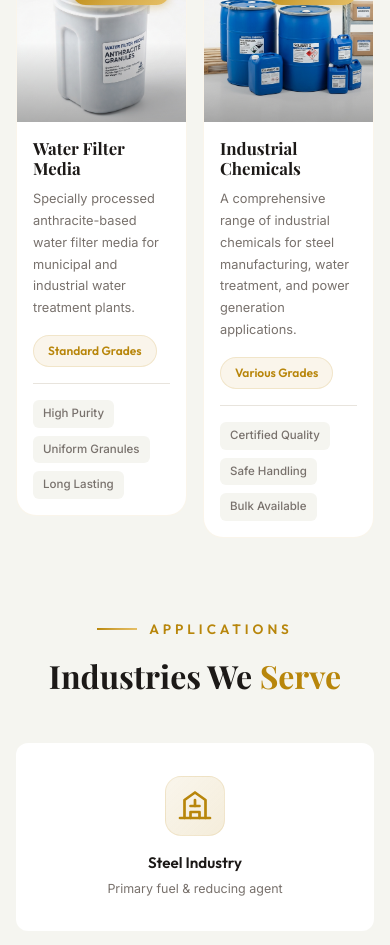
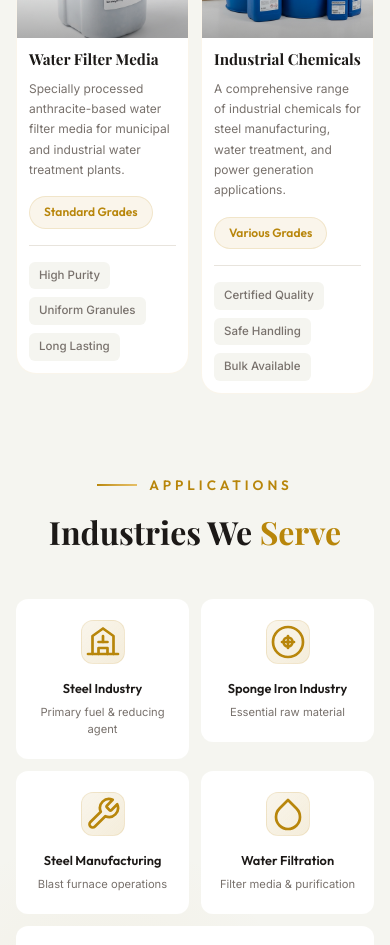
Before and after one commit to srithichatterjee/indoaristom, a Next.js app: page / in a window 390 px wide. Shown: the part 3840-4785 px from the top of the page. Built offline with nearby package versions, Linux system fonts and the light colour scheme; a web font is replaced by a local one.

Commit message:
Fix mobile layout: 2 columns for products, industries, and gallery on small screens

```diff
--- a/src/app/components/Gallery.module.css
+++ b/src/app/components/Gallery.module.css
@@ -189,6 +189,7 @@
 
 @media (max-width: 480px) {
   .galleryGrid {
-    grid-template-columns: 1fr;
+    grid-template-columns: repeat(2, 1fr);
+    gap: 8px;
   }
 }
--- a/src/app/components/Products.module.css
+++ b/src/app/components/Products.module.css
@@ -254,23 +254,23 @@
 @media (max-width: 768px) {
   .productsGrid {
     grid-template-columns: repeat(2, 1fr);
-    gap: 16px;
+    gap: 12px;
   }
 
   .productImageWrap {
-    height: 160px;
+    height: 140px;
   }
 
   .productBody {
-    padding: 16px;
+    padding: 12px;
   }
 
   .productName {
-    font-size: 1.05rem;
+    font-size: 0.95rem;
   }
 
   .productDesc {
-    font-size: 0.8rem;
+    font-size: 0.75rem;
   }
 
   .applicationsGrid {
@@ -280,6 +280,25 @@
 
 @media (max-width: 480px) {
   .applicationsGrid {
-    grid-template-columns: 1fr;
+    grid-template-columns: repeat(2, 1fr);
+    gap: 12px;
+  }
+
+  .appCard {
+    padding: 20px 12px;
+  }
+
+  .appIconWrap {
+    width: 44px;
+    height: 44px;
+    border-radius: 12px;
+  }
+
+  .appName {
+    font-size: 0.8rem;
+  }
+
+  .appDesc {
+    font-size: 0.7rem;
   }
 }
```
